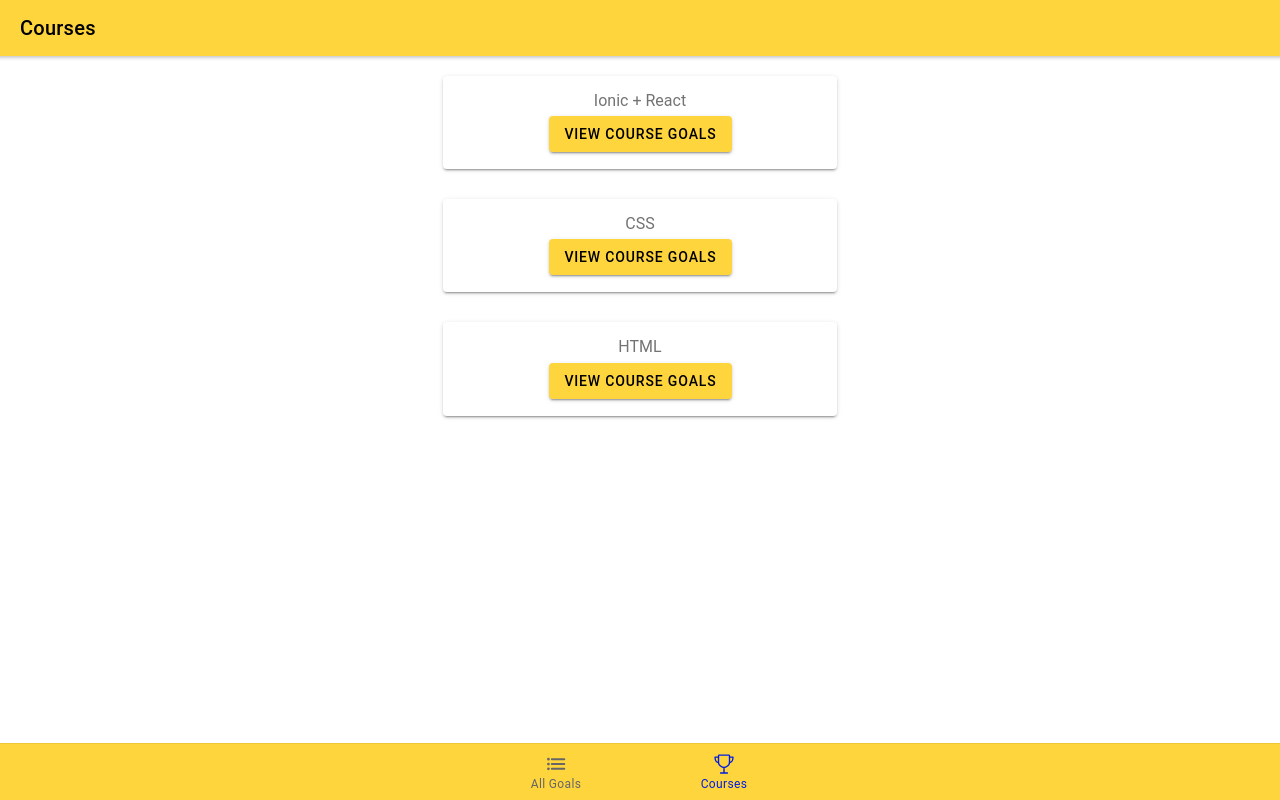
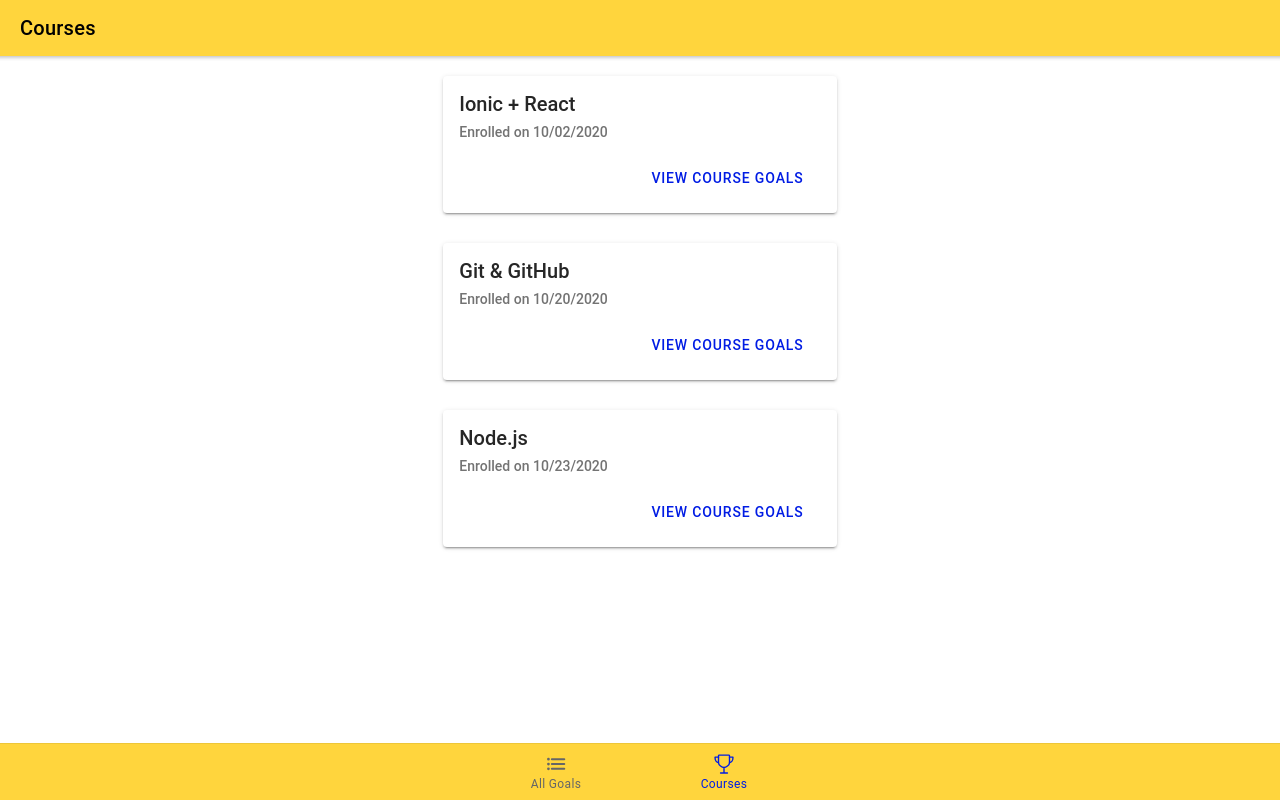
Before and after one commit to KingLouie1994/ionic-react-2, a React (Create React App) app: page /courses/list in a window 1280 px wide. Built offline with nearby package versions, Linux system fonts and the light colour scheme.

Commit message:
Course goals component shows the goals of each course now

```diff
--- a/src/pages/CourseGoals.tsx
+++ b/src/pages/CourseGoals.tsx
@@ -7,6 +7,8 @@
   IonPage,
   IonBackButton,
   IonButtons,
+  IonList,
+  IonItem,
 } from "@ionic/react";
 
 import { useParams } from "react-router-dom";
@@ -33,7 +35,13 @@
         </IonToolbar>
       </IonHeader>
       <IonContent>
-        <h2>This works - Course goals page</h2>
+        {selectedCourse && (
+          <IonList>
+            {selectedCourse.goals.map((goal) => {
+              return <IonItem key={goal.id} lines="full">{goal.text}</IonItem>;
+            })}
+          </IonList>
+        )}
       </IonContent>
     </IonPage>
   );
--- a/src/pages/Courses.tsx
+++ b/src/pages/Courses.tsx
@@ -3,6 +3,9 @@
   IonButton,
   IonCard,
   IonCardContent,
+  IonCardHeader,
+  IonCardSubtitle,
+  IonCardTitle,
   IonCol,
   IonContent,
   IonGrid,
@@ -15,9 +18,33 @@
 // import { useHistory } from "react-router-dom";
 
 export const COURSE_DATA = [
-  { id: "c1", title: "Ionic + React" },
-  { id: "c2", title: "CSS" },
-  { id: "c3", title: "HTML" },
+  {
+    id: "c1",
+    title: "Ionic + React",
+    enrolled: new Date("10/02/2020"),
+    goals: [
+      { id: "c1g1", text: "Finish the course" },
+      { id: "c1g2", text: "Learn a lot" },
+    ],
+  },
+  {
+    id: "c2",
+    title: "Git & GitHub",
+    enrolled: new Date("10/20/2020"),
+    goals: [
+      { id: "c2g1", text: "Finish the course" },
+      { id: "c2g2", text: "Learn a lot" },
+    ],
+  },
+  {
+    id: "c3",
+    title: "Node.js",
+    enrolled: new Date("10/23/2020"),
+    goals: [
+      { id: "c3g1", text: "Finish the course" },
+      { id: "c3g2", text: "Learn a lot" },
+    ],
+  },
 ];
 
 const Courses: React.FC = () => {
@@ -40,11 +67,27 @@
               <IonRow key={course.id}>
                 <IonCol size-md="4" offset-md="4">
                   <IonCard>
-                    <IonCardContent className="ion-text-center">
-                      <h2>{course.title}</h2>
-                      <IonButton routerLink={`/courses/${course.id}`}>
-                        View Course Goals
-                      </IonButton>
+                    <IonCardHeader>
+                      <IonCardTitle>{course.title}</IonCardTitle>
+                      <IonCardSubtitle>
+                        Enrolled on{" "}
+                        {course.enrolled.toLocaleDateString("en-US", {
+                          year: "numeric",
+                          month: "2-digit",
+                          day: "2-digit",
+                        })}
+                      </IonCardSubtitle>
+                    </IonCardHeader>
+                    <IonCardContent>
+                      <div className="ion-text-right">
+                        <IonButton
+                          fill="clear"
+                          color="secondary"
+                          routerLink={`/courses/${course.id}`}
+                        >
+                          View Course Goals
+                        </IonButton>
+                      </div>
                     </IonCardContent>
                   </IonCard>
                 </IonCol>
```
